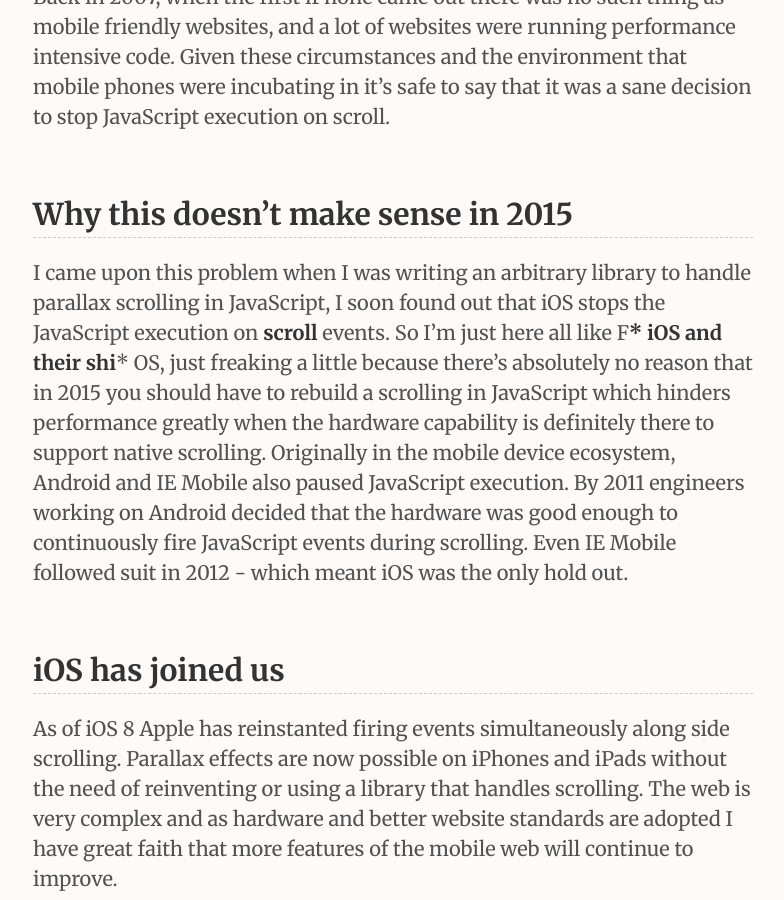
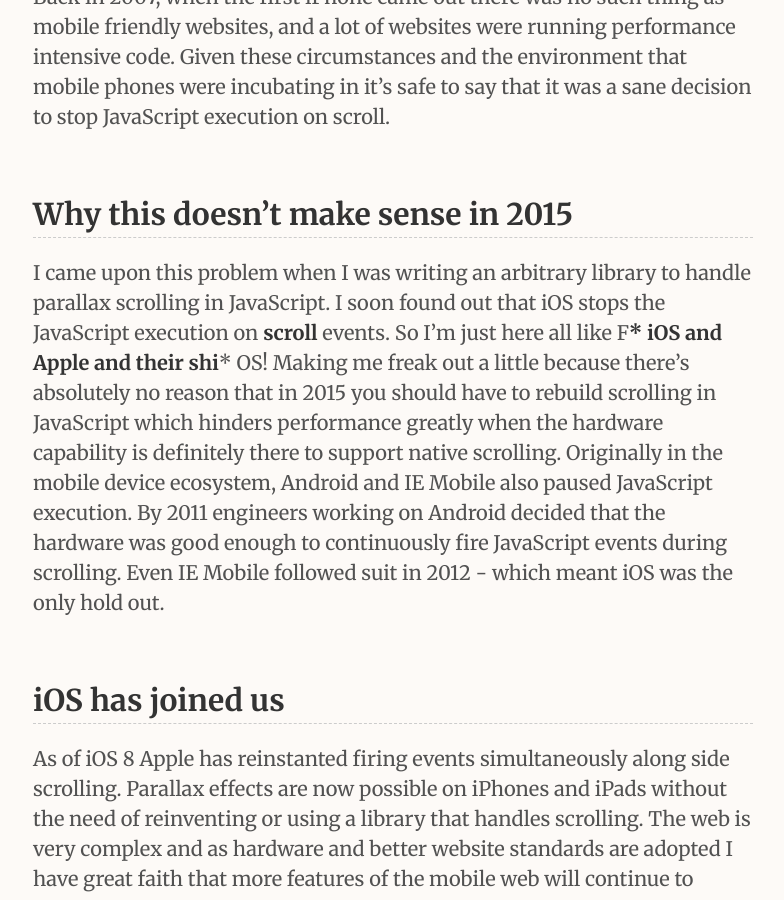
Before and after one commit to ArielSaldana/arielsaldana.github.io, a Jekyll site: the page built from _posts/2015-06-05-iOS-8-is-bad-scroll-events.md, in a window 1280 px wide and 900 px high, scrolled down 968 px. Shown: the whole window, without its empty margins (247-1031 px from the left). Built offline with Jekyll 4.4.1, drawn with Linux system fonts in a browser that asks for light colours; Markdown is read by kramdown in place of the engine named in the settings; comment, search, counter and statistics services are not loaded.

Commit message:
Update 2015-06-05-iOS-8-is-bad-scroll-events.md

```diff
--- a/_posts/2015-06-05-iOS-8-is-bad-scroll-events.md
+++ b/_posts/2015-06-05-iOS-8-is-bad-scroll-events.md
@@ -17,7 +17,7 @@
 
 ## Why this doesn't make sense in 2015
 
-I came upon this problem when I was writing an arbitrary library to handle parallax scrolling in JavaScript, I soon found out that iOS stops the JavaScript execution on __scroll__ events. So I'm just here all like F*** iOS and their shi*** OS, just freaking a little because there's absolutely no reason that in 2015 you should have to rebuild a scrolling in JavaScript which hinders performance greatly when the hardware capability is definitely there to support native scrolling. Originally in the mobile device ecosystem, Android and IE Mobile also paused JavaScript execution. By 2011 engineers working on Android decided that the hardware was good enough to continuously fire JavaScript events during scrolling. Even IE Mobile followed suit in 2012 - which meant iOS was the only hold out.
+I came upon this problem when I was writing an arbitrary library to handle parallax scrolling in JavaScript. I soon found out that iOS stops the JavaScript execution on __scroll__ events. So I'm just here all like F*** iOS and Apple and their shi*** OS! Making me freak out a little because there's absolutely no reason that in 2015 you should have to rebuild scrolling in JavaScript which hinders performance greatly when the hardware capability is definitely there to support native scrolling. Originally in the mobile device ecosystem, Android and IE Mobile also paused JavaScript execution. By 2011 engineers working on Android decided that the hardware was good enough to continuously fire JavaScript events during scrolling. Even IE Mobile followed suit in 2012 - which meant iOS was the only hold out.
 
 ## iOS has joined us
 
```
